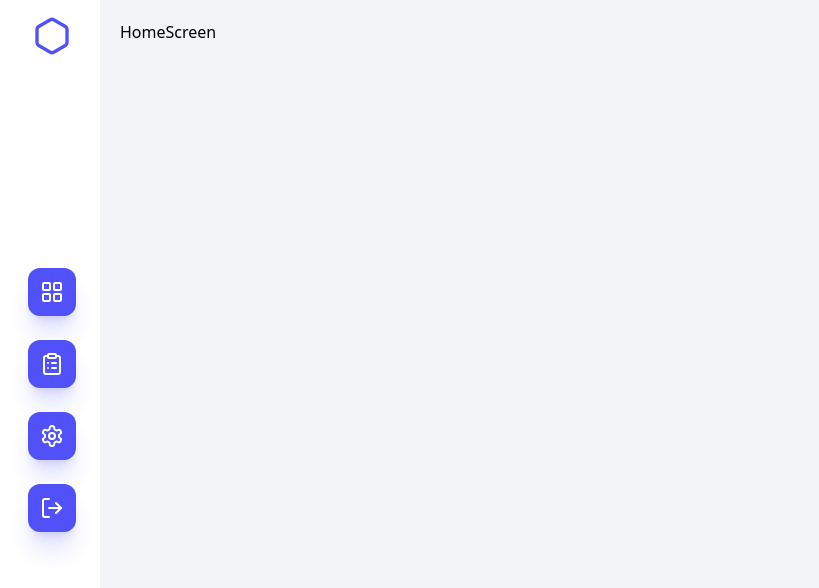
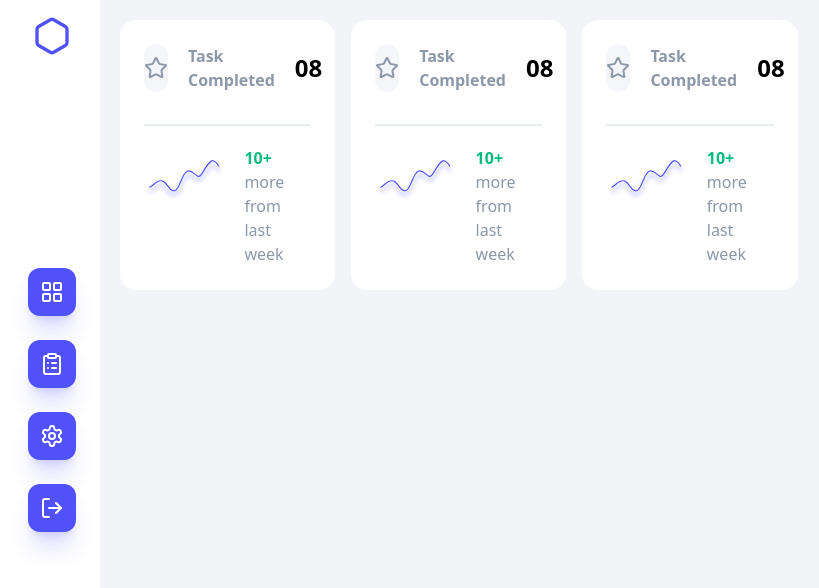
Before and after one commit to ahmed-khlifi/tasky, a React (Vite) app: page /auth in a window 1280 px wide. Both pictures are taken after typing "name@example.com", "Sample123" into the empty fields and a click on the button "Sign in". Shown: the top 588 px of the page, without its empty margins (0-819 px from the left). Built offline with nearby package versions, Linux system fonts and the light colour scheme.

Commit message:
(feat) add CompletionChart and TaskStatOverView components; update HomeScreen and TasksOverviewContainer

```diff
--- a/src/components/dashboard/Sidebar.tsx
+++ b/src/components/dashboard/Sidebar.tsx
@@ -1,4 +1,4 @@
-import { ClipboardList, Hexagon, LayoutGrid, LogOut, Settings, User } from 'lucide-react'
+import { ClipboardList, Hexagon, LayoutGrid, LogOut, Settings } from 'lucide-react'
 import React from 'react'
 
 export default function Sidebar() {
--- /dev/null
+++ b/src/components/home/CompletionChart.tsx
@@ -0,0 +1,12 @@
+import React from 'react'
+
+export default function CompletionChart() {
+    const [connectNulls, setConnectNulls] = React.useState(true);
+
+    return (
+        <div style={{ width: '100%' }}>
+
+
+        </div>
+    );
+}
--- /dev/null
+++ b/src/components/home/tasksOverview/TaskStatOverView.tsx
@@ -0,0 +1,48 @@
+import { Star } from "lucide-react";
+
+export default function TaskStatOverView() {
+    return (
+        <div className='bg-white  rounded-2xl p-6'>
+            <div className='flex items-center gap-5 border-b-2 border-[#E8EDF1] pb-8'>
+                <div className="bg-[#F5F6FA] w-12 h-12 rounded-full flex items-center justify-center">
+                    <Star className="text-[#8D98A9] w-6 h-6" />
+                </div>
+                <p className="text-[#8C97A8] font-bold">Task Completed</p>
+                <p className="font-bold ml-auto text-2xl">08</p>
+            </div>
+            <div className="flex  justify-center gap-5 mt-5 ">
+                <SvgItem />
+                <div>
+                    <span className="text-[#8C97A8] font-medium mt-3">
+                        <p>
+                            <span className="text-emerald-500 font-bold">10+</span> more
+                        </p>
+                        <p>from last week</p>
+                    </span>
+                </div>
+            </div>
+        </div>
+    )
+}
+
+
+function SvgItem() {
+    return <svg width="133" height="68" viewBox="0 0 133 68" fill="none" xmlns="http://www.w3.org/2000/svg">
+        <g filter="url(#filter0_d_2_54)">
+            <path d="M9 45.7573C9.43233 45.9655 10.2525 46.3237 15.2624 41.7925C21.5248 36.1285 27.2178 32.1638 33.4802 37.2613C39.7426 42.3589 43.7277 54.8196 51.698 51.4213C59.6683 48.0229 62.5149 22.535 72.1931 19.1367C81.8713 15.7383 88.1337 35.5622 94.9653 24.8006C101.797 14.0391 109.198 0.445683 114.322 2.14487C118.421 3.50422 122.482 9.13046 124 11.7737" stroke="#5051F9" strokeWidth="2" />
+        </g>
+        <defs>
+            <filter id="filter0_d_2_54" x="0.565918" y="-0.00146484" width="132.301" height="68.0015" filterUnits="userSpaceOnUse" colorInterpolationFilters="sRGB">
+                <feFlood floodOpacity="0" result="BackgroundImageFix" />
+                <feColorMatrix in="SourceAlpha" type="matrix" values="0 0 0 0 0 0 0 0 0 0 0 0 0 0 0 0 0 0 127 0" result="hardAlpha" />
+                <feOffset dy="7" />
+                <feGaussianBlur stdDeviation="4" />
+                <feComposite in2="hardAlpha" operator="out" />
+                <feColorMatrix type="matrix" values="0 0 0 0 0.313725 0 0 0 0 0.317647 0 0 0 0 0.976471 0 0 0 0.4 0" />
+                <feBlend mode="normal" in2="BackgroundImageFix" result="effect1_dropShadow_2_54" />
+                <feBlend mode="normal" in="SourceGraphic" in2="effect1_dropShadow_2_54" result="shape" />
+            </filter>
+        </defs>
+    </svg>
+
+}
--- /dev/null
+++ b/src/components/home/tasksOverview/TasksOverviewContaienr.tsx
@@ -0,0 +1,12 @@
+import TaskStatOverView from './TaskStatOverView'
+
+export default function TasksOverviewContaienr() {
+  return (
+    <div className='grid grid-cols-1 md:grid-cols-2 lg:grid-cols-5 gap-4'>
+      <TaskStatOverView />
+      <TaskStatOverView />
+      <TaskStatOverView />
+
+    </div>
+  )
+}
--- a/src/screens/dashboard/HomeScreen.tsx
+++ b/src/screens/dashboard/HomeScreen.tsx
@@ -1,7 +1,11 @@
-import React from 'react'
+import CompletionChart from '../../components/home/CompletionChart'
+import TasksOverviewContaienr from '../../components/home/tasksOverview/TasksOverviewContaienr'
 
 export default function HomeScreen() {
     return (
-        <div>HomeScreen</div>
+        <div>
+            <TasksOverviewContaienr />
+            <CompletionChart />
+        </div>
     )
 }
```
Also changed, not shown: 1 other file (tests, documents, lock files or other folders).
